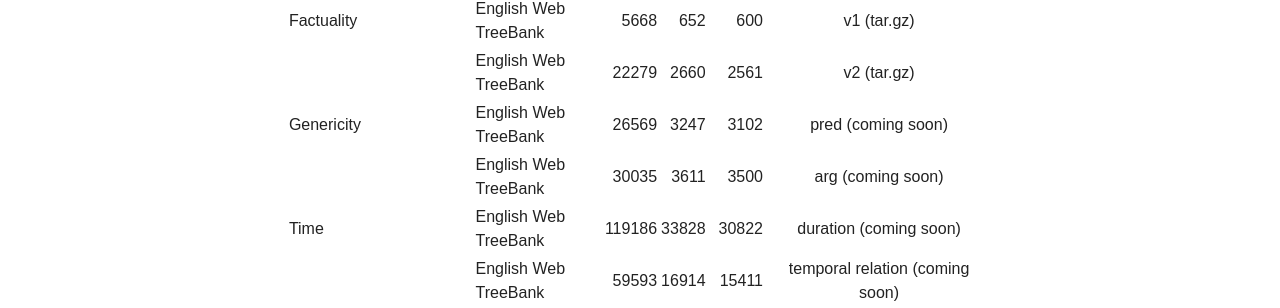
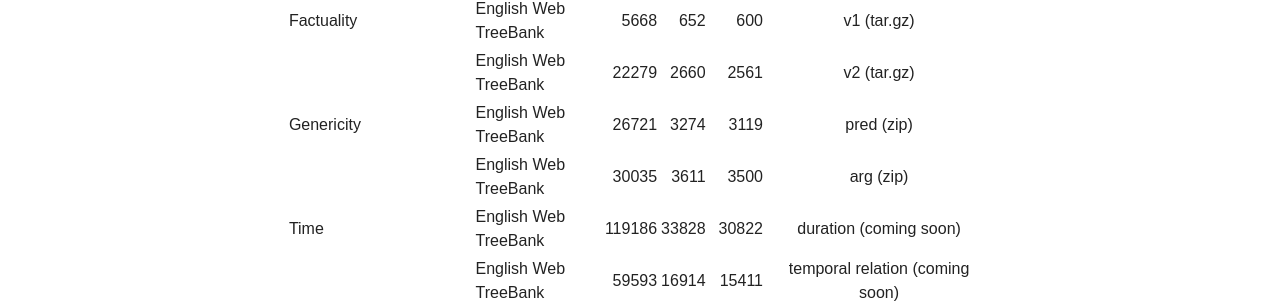
Before and after one commit to decompositional-semantics-initiative/decompositional-semantics-initiative.github.io, a Jekyll site: the page built from data/index.md, in a window 1280 px wide. Shown: the part 686-994 px from the top of the page. Built offline with Jekyll 4.4.1, drawn with Linux system fonts in a browser that asks for light colours; nearby versions of some CDN libraries.

Commit message:
Corrected links and pred dataset sizes

```diff
--- a/_data/projects.yml
+++ b/_data/projects.yml
@@ -49,16 +49,16 @@ genericity:
   url: genericity/
   datasets:
     - name: pred
-      filetype: coming soon #tar.gz
+      filetype: zip
       corpus: English Web TreeBank
-      url: "" #genericity_eng_udewt_v1.tar.gz
-      trainsize: 26569
-      devsize: 3247
-      testsize: 3102
+      url: genericity_eng_udewt_v1.zip
+      trainsize: 26721
+      devsize: 3274
+      testsize: 3119
     - name: arg
-      filetype: coming soon #tar.gz
+      filetype: zip
       corpus: English Web TreeBank
-      url: "" #genericity_eng_udewt_v1.tar.gz
+      url: genericity_eng_udewt_v1.zip
       trainsize: 30035
       devsize: 3611
       testsize: 3500
```
